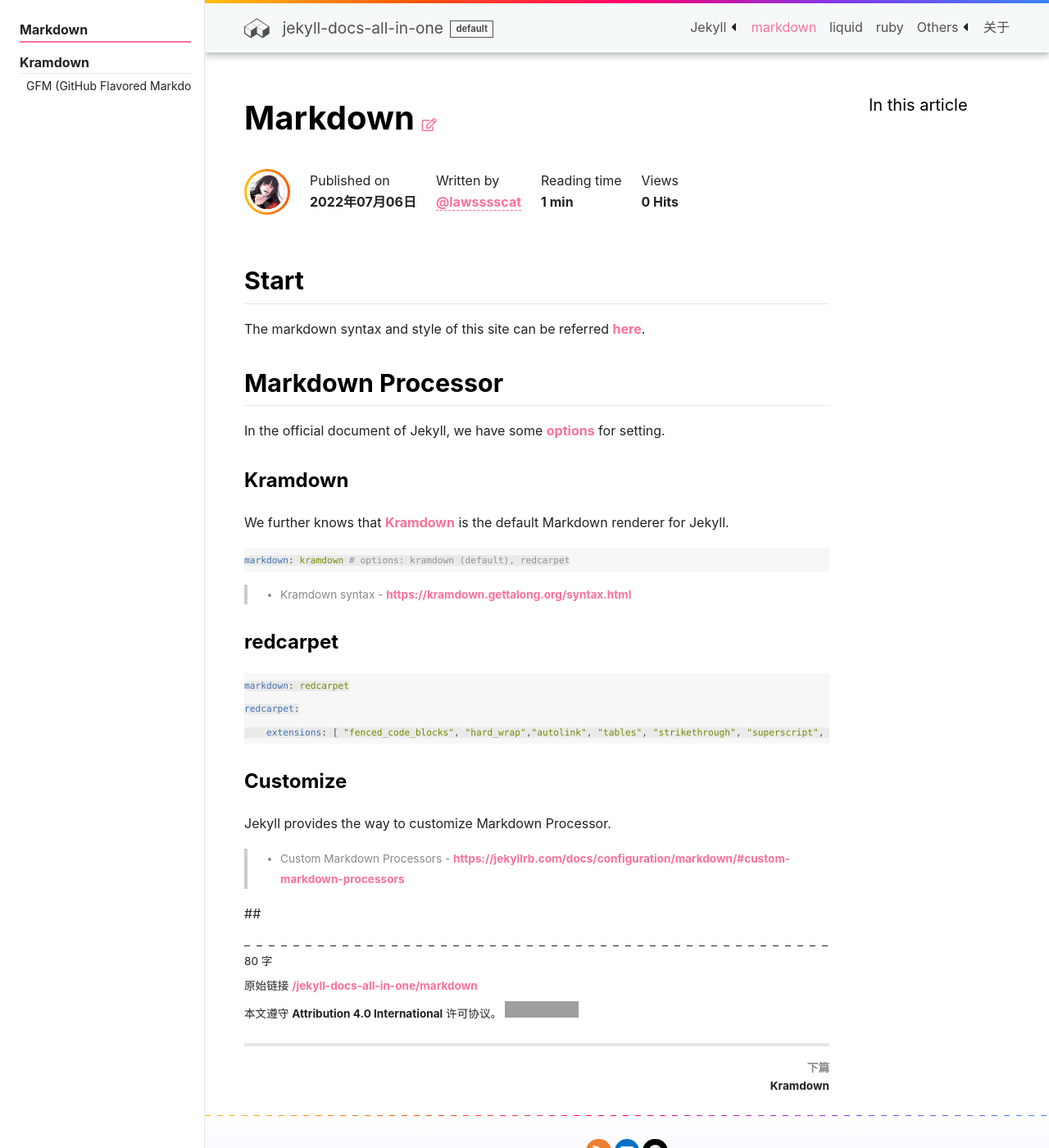
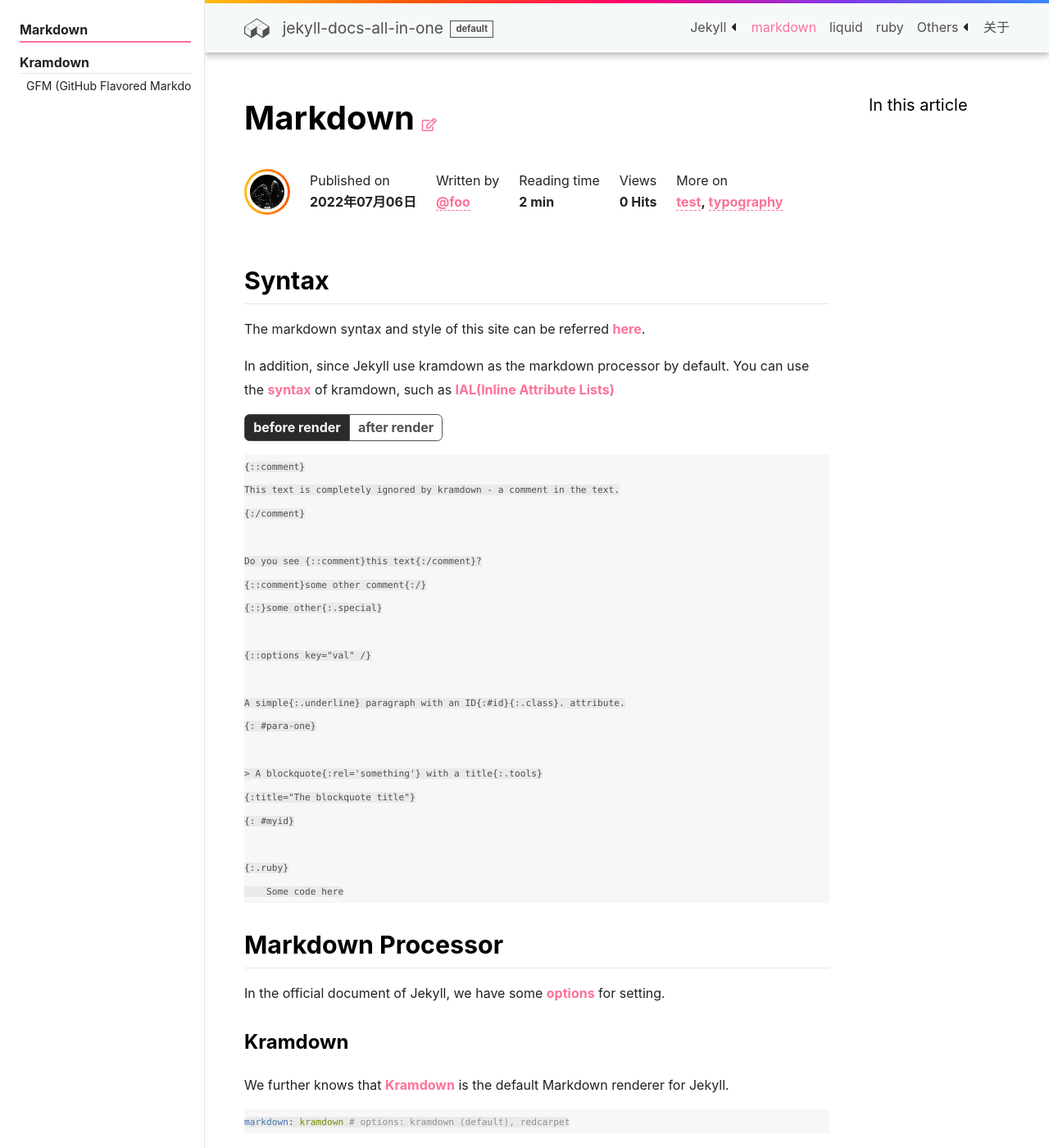
Before and after one commit to LawssssCat/jekyll-docs, a Jekyll site: the page built from _markdown/markdown.md, in a window 1280 px wide and 1400 px high. Shown: the whole window at 82% size. Built offline with Jekyll 4.4.1, drawn with Linux system fonts in a browser that asks for light colours; comment, search, counter and statistics services are not loaded; grey boxes are pictures that could not be loaded.

Commit message:
docs: split text.md and improve some scss

```diff
--- a/_data/quicklinks.yml
+++ b/_data/quicklinks.yml
@@ -29,6 +29,8 @@
     details:
       - url: /docs/en/components/spacing
       - url: /docs/en/components/code
+      - url: /docs/en/components/button
+      - url: /docs/en/components/popover
 
   - title: Customization
     class: heading
--- a/_markdown/markdown.md
+++ b/_markdown/markdown.md
@@ -2,11 +2,52 @@
 layout: article
 title: Markdown
 permalink: /markdown
+tags: ['test', 'typography']
+author: foo
 ---
 
-## Start
+## Syntax
 
 The markdown syntax and style of this site can be referred [here]({% link _docs/en/1.3 typography.md %}).
+
+In addition, since Jekyll use kramdown as the markdown processor by default. You can use the [syntax](https://kramdown.gettalong.org/syntax.html) of kramdown, such as [IAL(Inline Attribute Lists)](https://kramdown.gettalong.org/syntax.html#block-ials)
+
+{% capture _markdown %}
+{::comment}
+This text is completely ignored by kramdown - a comment in the text.
+{:/comment}
+
+Do you see {::comment}this text{:/comment}?
+{::comment}some other comment{:/}
+{::}some other{:.special}
+
+{::options key="val" /}
+
+A simple{:.underline} paragraph with an ID{:#id}{:.class}. attribute.
+{: #para-one}
+
+> A blockquote{:rel='something'} with a title{:.tools}
+{:title="The blockquote title"}
+{: #myid}
+
+{:.ruby}
+    Some code here
+{% endcapture %}
+{%- capture _titles -%}
+before render
+<!-- split title -->
+after render
+{%- endcapture -%}
+{%- capture _contents -%}
+{%- highlight markdown -%}
+{{ _markdown }}
+{%- endhighlight -%}
+<!-- split content -->
+{%- highlight html -%}
+{{ _markdown | markdownify }}
+{%- endhighlight -%}
+{%- endcapture -%}
+{%- include article/generate-tabs.html titles=_titles contents=_contents -%}
 
 ## Markdown Processor
 
@@ -35,5 +74,3 @@
 Jekyll provides the way to customize Markdown Processor.
 
 > + Custom Markdown Processors - <https://jekyllrb.com/docs/configuration/markdown/#custom-markdown-processors>
-
-##
--- a/_sass/common/_reset.scss
+++ b/_sass/common/_reset.scss
@@ -7,11 +7,16 @@
   h5,
   h6,
   p,
+  hr,
   blockquote,
   figure,
+  pre,
+  .highlighter-rouge,
   ul,
   ol,
-  dl {
+  dl,
+  table,
+  .footnotes {
     @content;
   }
 }
@@ -57,20 +62,20 @@
   margin: map-get($spacers, 2) 0;
 }
 
-// input, textarea, select, button {
-//   font: map-get($base, font-weight) #{map-get($base, font-size)}/#{map-get($base, line-height)} map-get($base, font-family);
-//   color: $text-color;
-// }
+input, textarea, select, button {
+  font: map-get($base, font-weight) #{map-get($base, font-size)}/#{map-get($base, line-height)} map-get($base, font-family);
+  @include themeify-color(text-color);
+}
 
-// h1,
-// h2,
-// h3,
-// h4,
-// h5,
-// h6,
-// strong{
-//   font-weight: map-get($base, font-weight-bold);
-// }
+h1,
+h2,
+h3,
+h4,
+h5,
+h6,
+strong{
+  font-weight: map-get($base, font-weight-bold);
+}
 
 h1 {
   font-size: map-get($base, font-size-h1);
@@ -136,29 +141,29 @@
   line-height: map-get($base, line-height-sm);
 }
 
-// figure > img {
-//   display: block;
-// }
+figure > img {
+  display: block;
+}
 
-// figcaption {
-//   font-size: map-get($base, font-size-sm);
-// }
+figcaption {
+  font-size: map-get($base, font-size-sm);
+}
 
-// button {
-//   padding: 0;
-//   margin: 0;
-//   font-size: map-get($spacers, 3);
-//   cursor: pointer;
-//   background-color: transparent;
-//   border-width: 0;
-//   outline: none;
-// }
+button {
+  padding: 0;
+  margin: 0;
+  font-size: map-get($spacers, 3);
+  cursor: pointer;
+  background-color: transparent;
+  border-width: 0;
+  outline: none;
+}
 
-// input {
-//   &::-ms-clear {
-//     display: none;
-//   }
-//   &:focus {
-//     outline: none;
-//   }
-// }
+input {
+  &::-ms-clear {
+    display: none;
+  }
+  &:focus {
+    outline: none;
+  }
+}
```
Also changed, not shown: other parts of _markdown/markdown.md (+0 -2 lines), _data/navigation.yml (+2 -5 lines), _docs/en/1.3 typography.md (+37 -0 lines), _docs/en/components/button.md (added, +99 -0 lines), _docs/en/components/popper.md (added, +26 -0 lines), _navs/test.md (deleted, +0 -194 lines).
